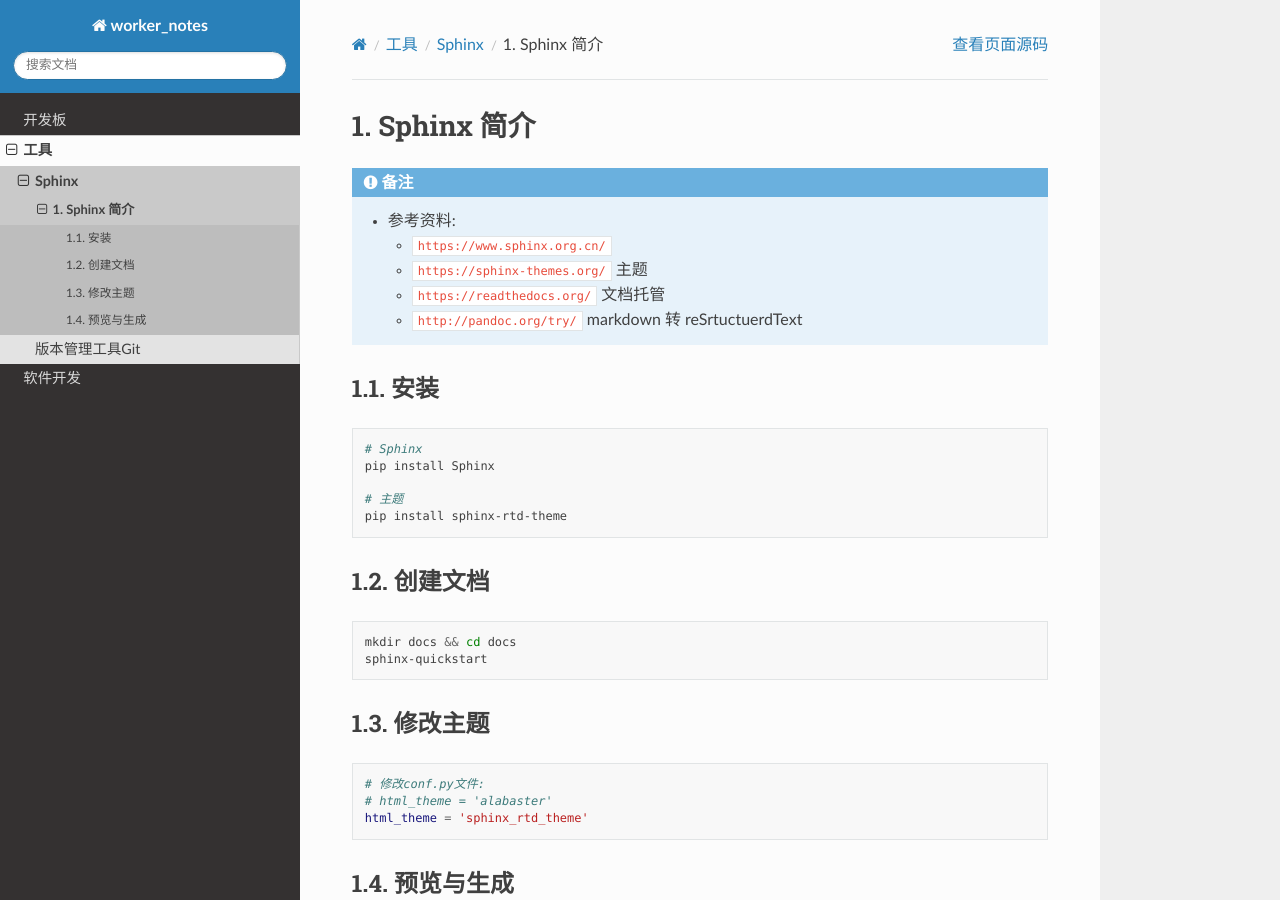
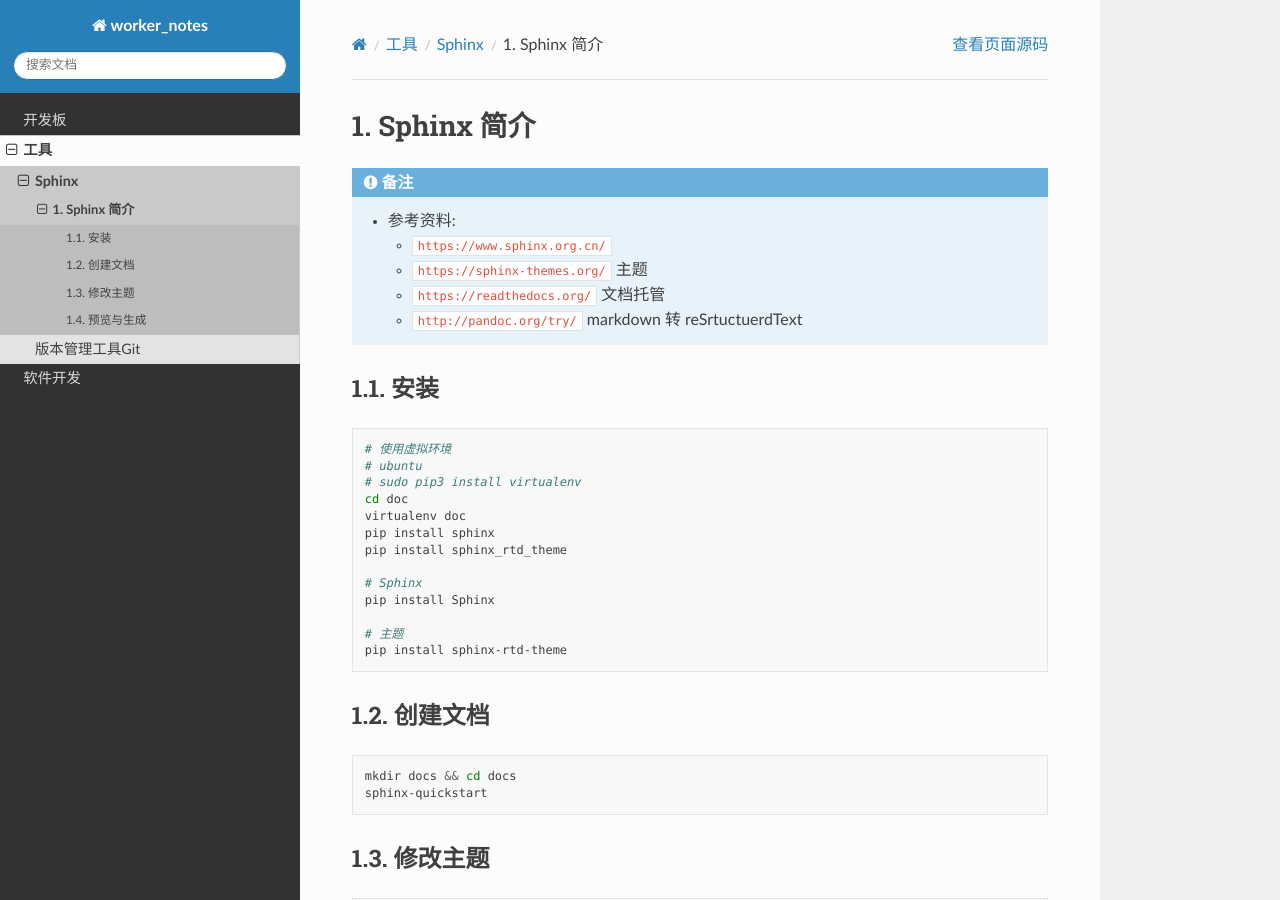
Before and after one commit to fzxiehui/worker_notes, a Sphinx documentation site: the page built from source/tools/sphinx/sphinx.rst, in a window 1280 px wide and 900 px high. Built offline with Sphinx 7.4.7 and the Read the Docs theme 2.0.0, drawn with Linux system fonts in a browser that asks for light colours; pages that are not in the unit, such as notebooks, are missing from menus.

Commit message:
[rev] sphinx env

```diff
--- a/source/tools/sphinx/sphinx.rst
+++ b/source/tools/sphinx/sphinx.rst
@@ -14,6 +14,14 @@
 ----
 
 .. code:: shell
+
+  # 使用虚拟环境
+  # ubuntu
+  # sudo pip3 install virtualenv
+  cd doc
+  virtualenv doc
+  pip install sphinx
+  pip install sphinx_rtd_theme
 
   # Sphinx
   pip install Sphinx
```
